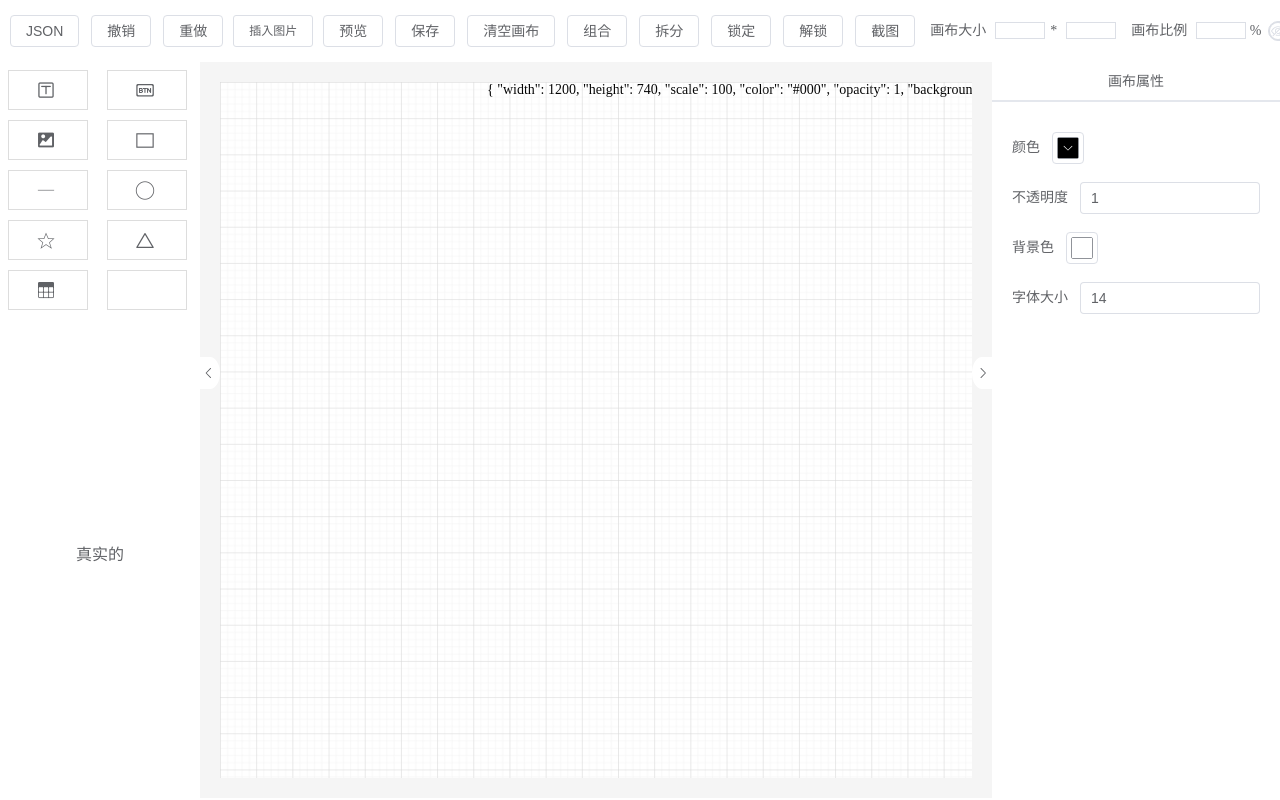
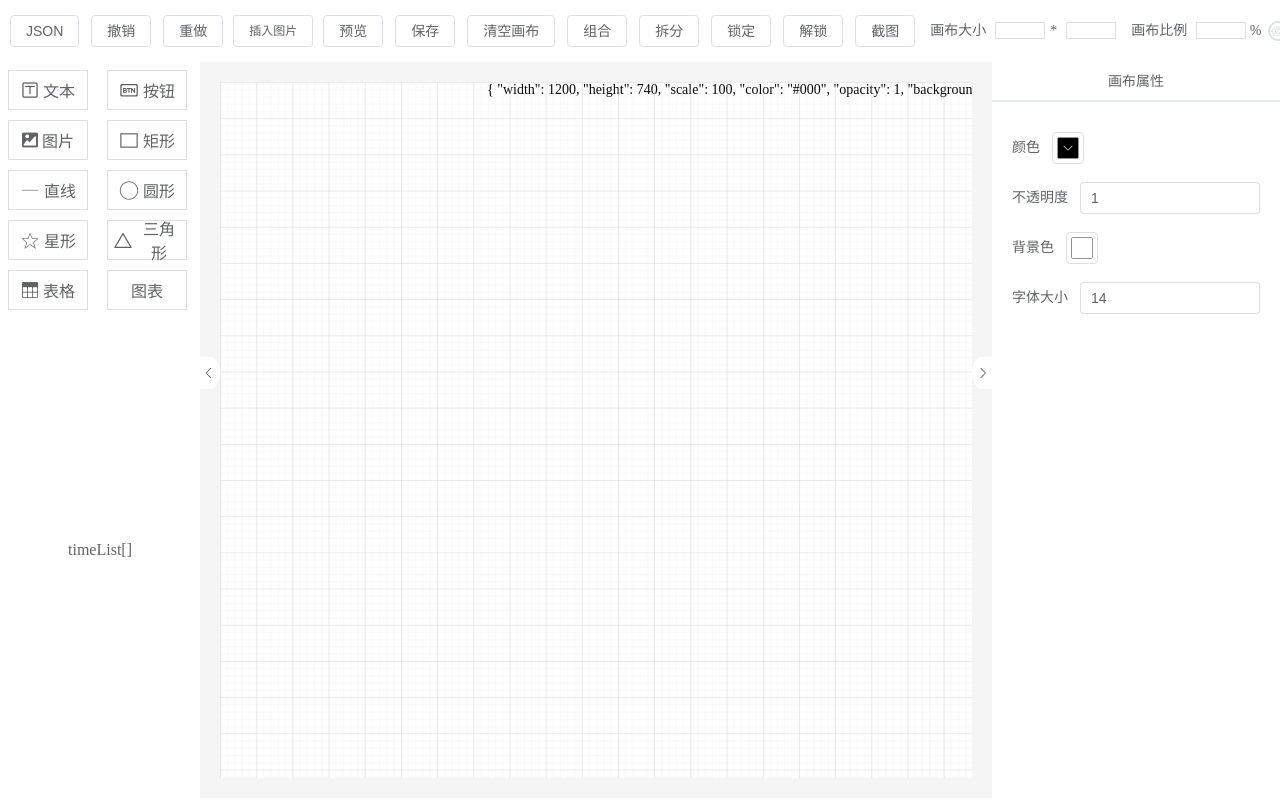
Before and after one commit to LoveWei0/low-code, a Vue app: page /#/ in a window 1280 px wide. Built offline with nearby package versions, Linux system fonts and the light colour scheme.

Commit message:
feat(Home and ComponentList): add drag

```diff
--- a/src/components.d.ts
+++ b/src/components.d.ts
@@ -12,7 +12,6 @@ declare module 'vue' {
     ComponentList: typeof import('./components/ComponentList.vue')['default']
     Editor: typeof import('./components/Editor/index.vue')['default']
     ElButton: typeof import('element-plus/es')['ElButton']
-    ElCollapseItem: typeof import('element-plus/es')['ElCollapseItem']
     ElColorPicker: typeof import('element-plus/es')['ElColorPicker']
     ElForm: typeof import('element-plus/es')['ElForm']
     ElFormItem: typeof import('element-plus/es')['ElFormItem']
--- a/src/components/ComponentList.vue
+++ b/src/components/ComponentList.vue
@@ -9,12 +9,13 @@
     <div
       class="list"
       v-for="(item, index) in componentList"
+      draggable=true
       :key="index"
-      draggable
       :data-index="index"
     >
       <span v-if="item.icon.substring(0, 2) === 'el'" :class="item.icon"></span>
       <span v-else class="iconfont" :class="'icon-' + item.icon"></span>
+      {{ item.label }}
     </div>
   </div>
 </template>
--- a/src/components/Editor/index.vue
+++ b/src/components/Editor/index.vue
@@ -31,7 +31,6 @@ import { changeStyleWithScale } from '@utils/translate'
 // component
 import Grid from './Grid.vue'
 const { isDarkMode, canvasStyleData } = storeToRefs(useStore())
-console.log(Object.keys(canvasStyleData.value))
 // props
 defineProps({
   isEdit: {
--- a/src/components/RealTimeComponentList.vue
+++ b/src/components/RealTimeComponentList.vue
@@ -4,8 +4,18 @@
 * @since:2023-12-12
 * RealTimeComponentList.vue
 -->
-<template>真实的</template>
+<template>
+  <div class="real-time-component-list">timeList{{ componentData }}</div>
+</template>
 
-<script setup></script>
+<script setup>
+import { useStore } from '@/store'
+import { storeToRefs } from 'pinia'
+const { componentData } = storeToRefs(useStore())
+</script>
 
-<style scoped></style>
+<style scoped lang="scss">
+.real-time-component-list {
+  height: 35%;
+}
+</style>
--- a/src/custom-component/Attr/VButtonAttr.vue
+++ b/src/custom-component/Attr/VButtonAttr.vue
@@ -4,8 +4,17 @@
 * @since:2023-12-12
 * Attr.vue
 -->
-<template>VButtonAttr</template>
+<template>
+  <button>{{ propValue }}</button>
+</template>
 
-<script setup></script>
+<script setup>
+defineProps({
+  propValue: {
+    type: String,
+    default: '',
+  }
+})
+</script>
 
 <style scoped></style>
--- a/src/pages/Home/index.vue
+++ b/src/pages/Home/index.vue
@@ -24,6 +24,8 @@
         <div
           class="content"
           :style="rightList ? 'margin-right:288px' : 'margin-right:10px'"
+          @drop="handleDrop"
+          @dragover="handleDragover"
         >
           <Editor />
         </div>
@@ -52,7 +54,7 @@
 </template>
 
 <script setup>
-import { ref } from 'vue'
+import { ref ,onMounted} from 'vue'
 // component
 import Toolbar from '@/components/Toolbar.vue'
 import ComponentList from '@/components/ComponentList.vue'
@@ -64,6 +66,8 @@ import Editor from '@/components/Editor/index.vue'
 import { useStore } from '@/store/index.js'
 // pinia
 import { storeToRefs } from 'pinia'
+// utils
+import {deepCopy} from '@utils/utils.js'
 const leftList = ref(true)
 const store = useStore()
 const { rightList, isDarkMode, curComponent } = storeToRefs(store)
@@ -72,6 +76,24 @@ const isShowLeft = () => {
   let newLeftList = !leftList.value
   leftList.value = newLeftList
 }
+// 中间布局事件
+/**
+ * 拖拽
+ */
+const handleDrop = (e) => {
+  e.preventDefault()
+  e.stopPropagation()
+  const index = e.dataTransfer.getData('index')
+  if (index) {
+    const component = deepCopy(ComponentList[index])
+    store.addComponent(component)
+  }
+}
+const handleDragover = (e) => {
+  e.preventDefault();
+  e.dataTransfer.dropEffect = 'copy';
+}
+
 </script>
 
 <style lang="scss">
--- a/src/store/index.js
+++ b/src/store/index.js
@@ -23,6 +23,14 @@ export const useStore = defineStore('useStore', {
     isShowRightList() {
       this.rightList = !this.rightList
     },
+    // 添加组件
+    addComponent({ component, index }) {
+      if (index !== undefined) {
+        this.componentData.splice(index,0,component)
+      } else {
+        this.componentData.push(component)
+      }
+    }
   },
   persist: true,
 })
--- /dev/null
+++ b/src/utils/utils.js
@@ -0,0 +1,14 @@
+export function deepCopy(target) {
+  if (typeof target !== 'object') {
+    const result = Array.isArray(target) ? [] : {}
+    for (const key in target) {
+      if (typeof target[key] == 'object') {
+        result[key] = deepCopy(target[key])
+      } else {
+        result[key] = target[key]
+      }
+    }
+    return result
+  }
+  return target
+}
```
